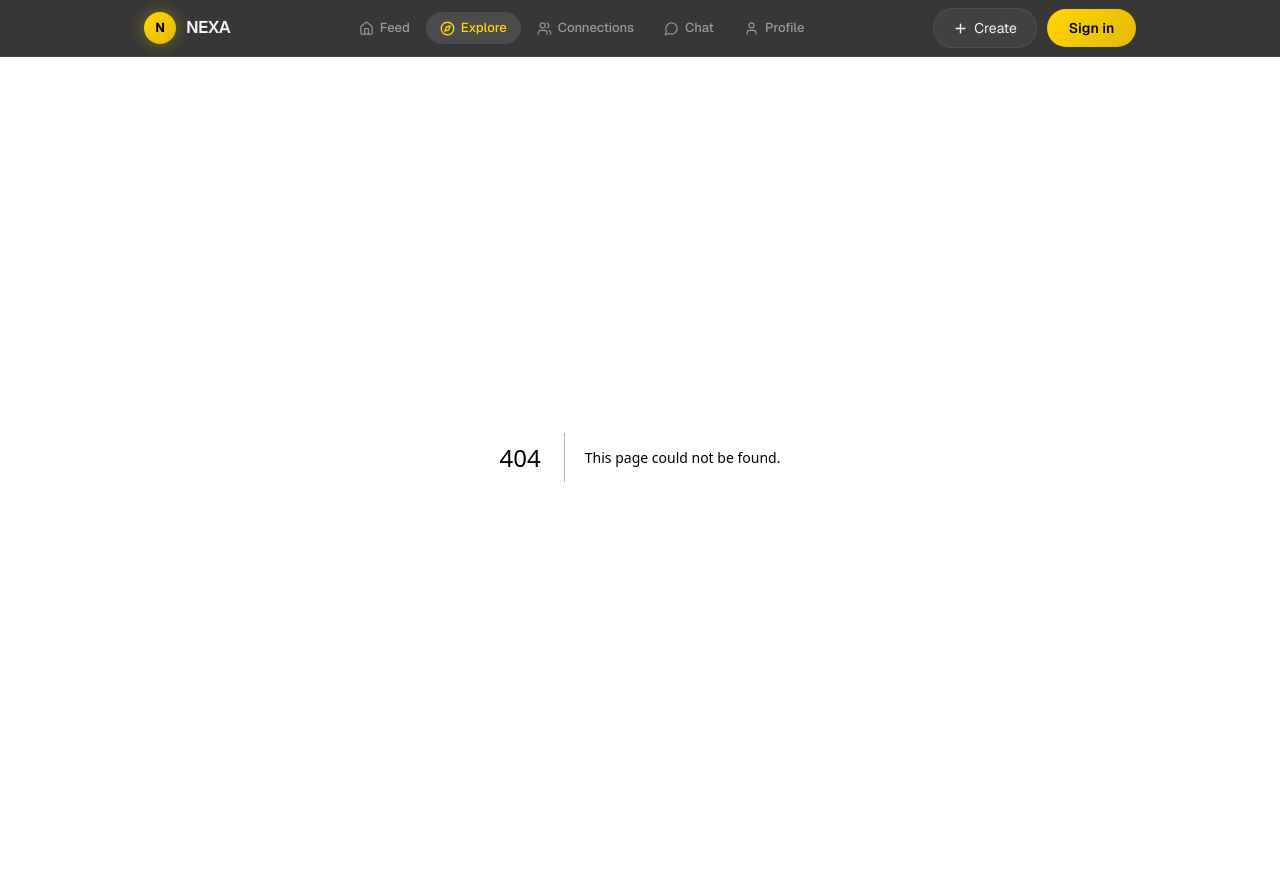
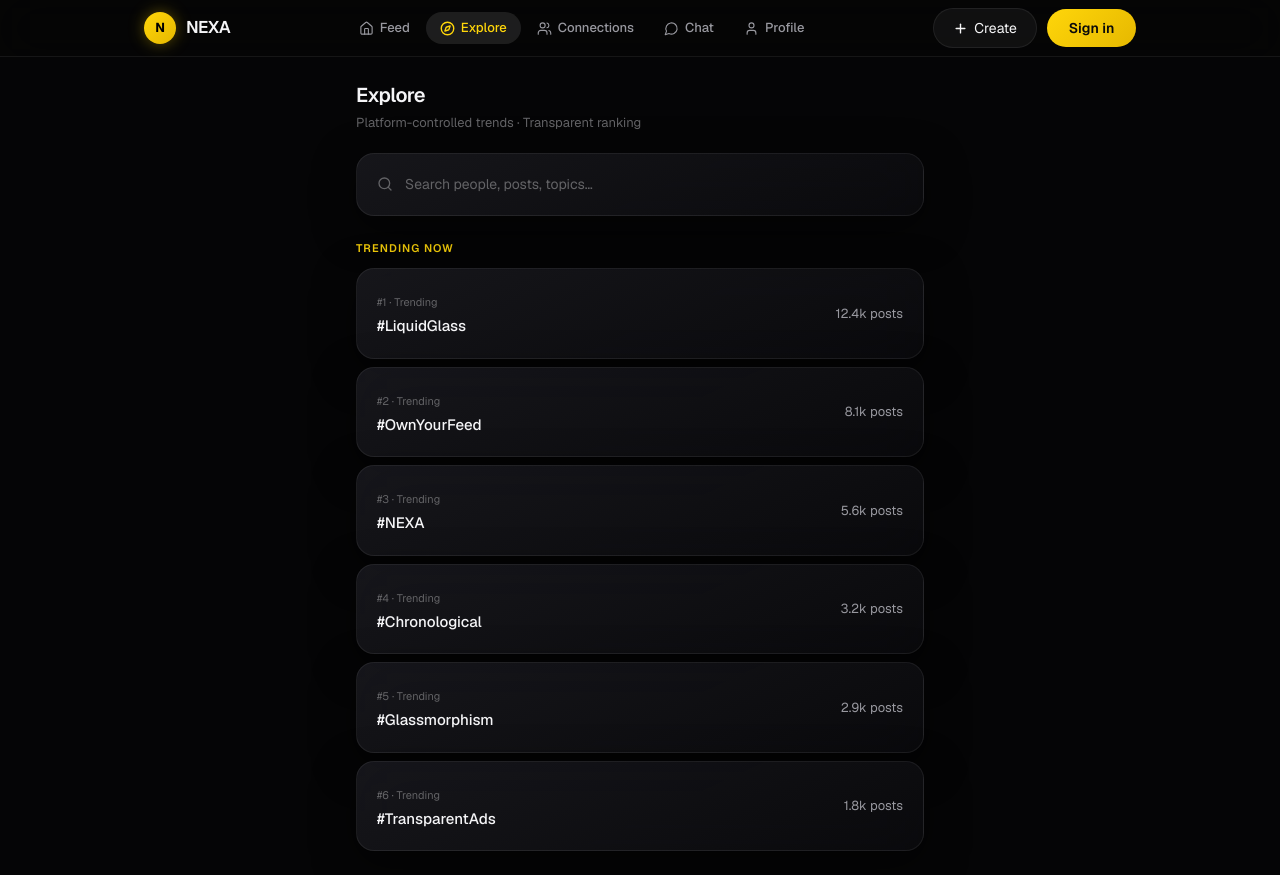
Before and after one commit to Nimbussky/nexa-social, a Next.js app: page /explore in a window 1280 px wide. Before the commit this address had no page. Built offline with nearby package versions, Linux system fonts and the light colour scheme.

Commit message:
Add Composer, FeedModeSwitcher, Explore, Profile, Connections, Chat pages

```diff
--- /dev/null
+++ b/src/app/chat/page.tsx
@@ -0,0 +1,19 @@
+import { GlassCard } from "@/components/ui/GlassCard";
+import { MessageCircle } from "lucide-react";
+
+export default function ChatPage() {
+  return (
+    <div className="mx-auto max-w-[600px] px-3 sm:px-4 py-8">
+      <h1 className="text-xl font-semibold tracking-tight mb-6">Messages</h1>
+      <GlassCard className="flex flex-col items-center justify-center py-16 text-center min-h-[320px]" interactive={false}>
+        <div className="mb-4 flex h-14 w-14 items-center justify-center rounded-full bg-white/5">
+          <MessageCircle size={24} className="text-[var(--nexa-text-muted)]" />
+        </div>
+        <p className="text-[15px] font-medium text-[var(--nexa-text)] mb-1">Direct messages</p>
+        <p className="text-[13px] text-[var(--nexa-text-muted)] max-w-xs leading-relaxed">
+          Private conversations and media sharing. Real-time powered by Supabase Realtime.
+        </p>
+      </GlassCard>
+    </div>
+  );
+}
--- /dev/null
+++ b/src/app/connections/page.tsx
@@ -0,0 +1,20 @@
+import { GlassCard } from "@/components/ui/GlassCard";
+import { Users } from "lucide-react";
+
+export default function ConnectionsPage() {
+  return (
+    <div className="mx-auto max-w-[600px] px-3 sm:px-4 py-8">
+      <h1 className="text-xl font-semibold tracking-tight mb-6">Connections</h1>
+      <GlassCard className="flex flex-col items-center justify-center py-16 text-center" interactive={false}>
+        <div className="mb-4 flex h-14 w-14 items-center justify-center rounded-full bg-white/5">
+          <Users size={24} className="text-[var(--nexa-text-muted)]" />
+        </div>
+        <p className="text-[15px] font-medium text-[var(--nexa-text)] mb-1">Build your network</p>
+        <p className="text-[13px] text-[var(--nexa-text-muted)] max-w-xs leading-relaxed">
+          Friend requests, suggested people, and your connection graph will live here.
+        </p>
+        <button className="btn-primary mt-6 text-[13px]">Find people</button>
+      </GlassCard>
+    </div>
+  );
+}
--- /dev/null
+++ b/src/app/explore/page.tsx
@@ -0,0 +1,47 @@
+import { GlassCard } from "@/components/ui/GlassCard";
+import { Search } from "lucide-react";
+
+const TRENDS = [
+  { rank: 1, tag: "#LiquidGlass", posts: "12.4k" },
+  { rank: 2, tag: "#OwnYourFeed", posts: "8.1k" },
+  { rank: 3, tag: "#NEXA", posts: "5.6k" },
+  { rank: 4, tag: "#Chronological", posts: "3.2k" },
+  { rank: 5, tag: "#Glassmorphism", posts: "2.9k" },
+  { rank: 6, tag: "#TransparentAds", posts: "1.8k" },
+];
+
+export default function ExplorePage() {
+  return (
+    <div className="mx-auto max-w-[600px] px-3 sm:px-4 py-6">
+      <h1 className="text-xl font-semibold tracking-tight mb-1">Explore</h1>
+      <p className="text-[13px] text-[var(--nexa-text-muted)] mb-5">
+        Platform-controlled trends · Transparent ranking
+      </p>
+
+      <GlassCard className="mb-6 flex items-center gap-3 py-2.5 px-3.5" interactive={false}>
+        <Search size={16} className="text-[var(--nexa-text-muted)] shrink-0" />
+        <input
+          type="search"
+          placeholder="Search people, posts, topics…"
+          className="w-full bg-transparent outline-none text-[14px] text-[var(--nexa-text)] placeholder:text-[var(--nexa-text-muted)]"
+        />
+      </GlassCard>
+
+      <h2 className="text-[11px] font-semibold uppercase tracking-widest text-[var(--nexa-gold)] mb-3">
+        Trending Now
+      </h2>
+
+      <div className="space-y-2">
+        {TRENDS.map((t) => (
+          <GlassCard key={t.tag} interactive className="flex items-center justify-between py-3.5 px-4">
+            <div>
+              <span className="text-[11px] text-[var(--nexa-text-muted)]">#{t.rank} · Trending</span>
+              <p className="font-medium text-[15px] text-[var(--nexa-text)] mt-0.5">{t.tag}</p>
+            </div>
+            <span className="text-[13px] text-[var(--nexa-text-secondary)]">{t.posts} posts</span>
+          </GlassCard>
+        ))}
+      </div>
+    </div>
+  );
+}
--- /dev/null
+++ b/src/app/profile/page.tsx
@@ -0,0 +1,40 @@
+import { GlassCard } from "@/components/ui/GlassCard";
+
+export default function ProfilePage() {
+  return (
+    <div className="mx-auto max-w-[600px] px-3 sm:px-4 py-8">
+      <GlassCard className="text-center mb-6" interactive={false}>
+        <div className="mx-auto mb-4 h-24 w-24 rounded-full bg-gradient-to-br from-[var(--nexa-gold)] to-[#e6b800] flex items-center justify-center text-3xl font-bold text-black shadow-[0_0_28px_rgba(255,214,10,0.3)]">
+          U
+        </div>
+        <h1 className="text-xl font-semibold">Your Name</h1>
+        <p className="text-[14px] text-[var(--nexa-text-muted)] mt-0.5">@username</p>
+        <p className="mt-3 text-[14px] text-[var(--nexa-text-secondary)] max-w-sm mx-auto leading-relaxed">
+          Building the future of social with liquid glass and real control.
+        </p>
+        <div className="mt-5 flex justify-center gap-8 text-[13px]">
+          <div>
+            <span className="font-semibold text-[var(--nexa-text)]">128</span>
+            <span className="text-[var(--nexa-text-muted)] ml-1">Following</span>
+          </div>
+          <div>
+            <span className="font-semibold text-[var(--nexa-text)]">1.2k</span>
+            <span className="text-[var(--nexa-text-muted)] ml-1">Followers</span>
+          </div>
+          <div>
+            <span className="font-semibold text-[var(--nexa-text)]">42</span>
+            <span className="text-[var(--nexa-text-muted)] ml-1">Posts</span>
+          </div>
+        </div>
+        <button className="btn-primary mt-6 text-[13px]">Edit Profile</button>
+      </GlassCard>
+      <div className="gold-line mb-6" />
+      <h2 className="text-[13px] font-medium text-[var(--nexa-text-secondary)] mb-3">My Journey</h2>
+      <GlassCard interactive={false}>
+        <p className="text-[13px] text-[var(--nexa-text-muted)] leading-relaxed">
+          Activity history, milestones, and your personal journey timeline will appear here once connected to live data.
+        </p>
+      </GlassCard>
+    </div>
+  );
+}
--- /dev/null
+++ b/src/components/feed/Composer.tsx
@@ -0,0 +1,46 @@
+"use client";
+
+import { useState } from "react";
+import { GlassCard } from "@/components/ui/GlassCard";
+import { Image as ImageIcon, Smile } from "lucide-react";
+
+export function Composer() {
+  const [value, setValue] = useState("");
+  const canPost = value.trim().length > 0;
+
+  return (
+    <GlassCard className="mb-5" interactive={false}>
+      <div className="flex gap-3">
+        <div className="h-10 w-10 shrink-0 rounded-full bg-gradient-to-br from-[var(--nexa-gold)] to-[#e6b800] flex items-center justify-center text-sm font-bold text-black">
+          U
+        </div>
+        <div className="flex-1 min-w-0">
+          <textarea
+            value={value}
+            onChange={(e) => setValue(e.target.value)}
+            placeholder="What’s happening in your world?"
+            rows={2}
+            className="w-full resize-none bg-transparent outline-none text-[15px] text-[var(--nexa-text)] placeholder:text-[var(--nexa-text-muted)] leading-relaxed"
+          />
+          <div className="mt-2 flex items-center justify-between">
+            <div className="flex items-center gap-1">
+              <button className="p-2 rounded-full text-[var(--nexa-text-secondary)] hover:text-[var(--nexa-cyan)] hover:bg-white/5 transition-colors" aria-label="Add media">
+                <ImageIcon size={18} strokeWidth={1.7} />
+              </button>
+              <button className="p-2 rounded-full text-[var(--nexa-text-secondary)] hover:text-[var(--nexa-gold)] hover:bg-white/5 transition-colors" aria-label="Add emoji">
+                <Smile size={18} strokeWidth={1.7} />
+              </button>
+            </div>
+            <button
+              disabled={!canPost}
+              className="btn-primary text-[13px]"
+              onClick={() => setValue("")}
+            >
+              Post
+            </button>
+          </div>
+        </div>
+      </div>
+    </GlassCard>
+  );
+}
--- /dev/null
+++ b/src/components/feed/FeedModeSwitcher.tsx
@@ -0,0 +1,40 @@
+"use client";
+
+import { useState } from "react";
+import { GlassCard } from "@/components/ui/GlassCard";
+import { cn } from "@/lib/utils";
+import type { FeedMode } from "@/types";
+
+const MODES: { id: FeedMode; label: string }[] = [
+  { id: "chronological", label: "Chronological" },
+  { id: "interest", label: "Interest" },
+  { id: "curated", label: "Curated" },
+];
+
+export function FeedModeSwitcher() {
+  const [mode, setMode] = useState<FeedMode>("chronological");
+
+  return (
+    <GlassCard className="mb-4 flex items-center justify-between gap-3 py-2.5 px-3" interactive={false}>
+      <div className="flex gap-0.5 overflow-x-auto">
+        {MODES.map((m) => (
+          <button
+            key={m.id}
+            onClick={() => setMode(m.id)}
+            className={cn(
+              "px-3 py-1.5 rounded-full text-[13px] font-medium whitespace-nowrap transition-all",
+              mode === m.id
+                ? "bg-white/12 text-[var(--nexa-gold)]"
+                : "text-[var(--nexa-text-secondary)] hover:text-[var(--nexa-text)] hover:bg-white/5"
+            )}
+          >
+            {m.label}
+          </button>
+        ))}
+      </div>
+      <span className="text-[11px] text-[var(--nexa-text-muted)] hidden sm:inline shrink-0">
+        You own your feed
+      </span>
+    </GlassCard>
+  );
+}
```
